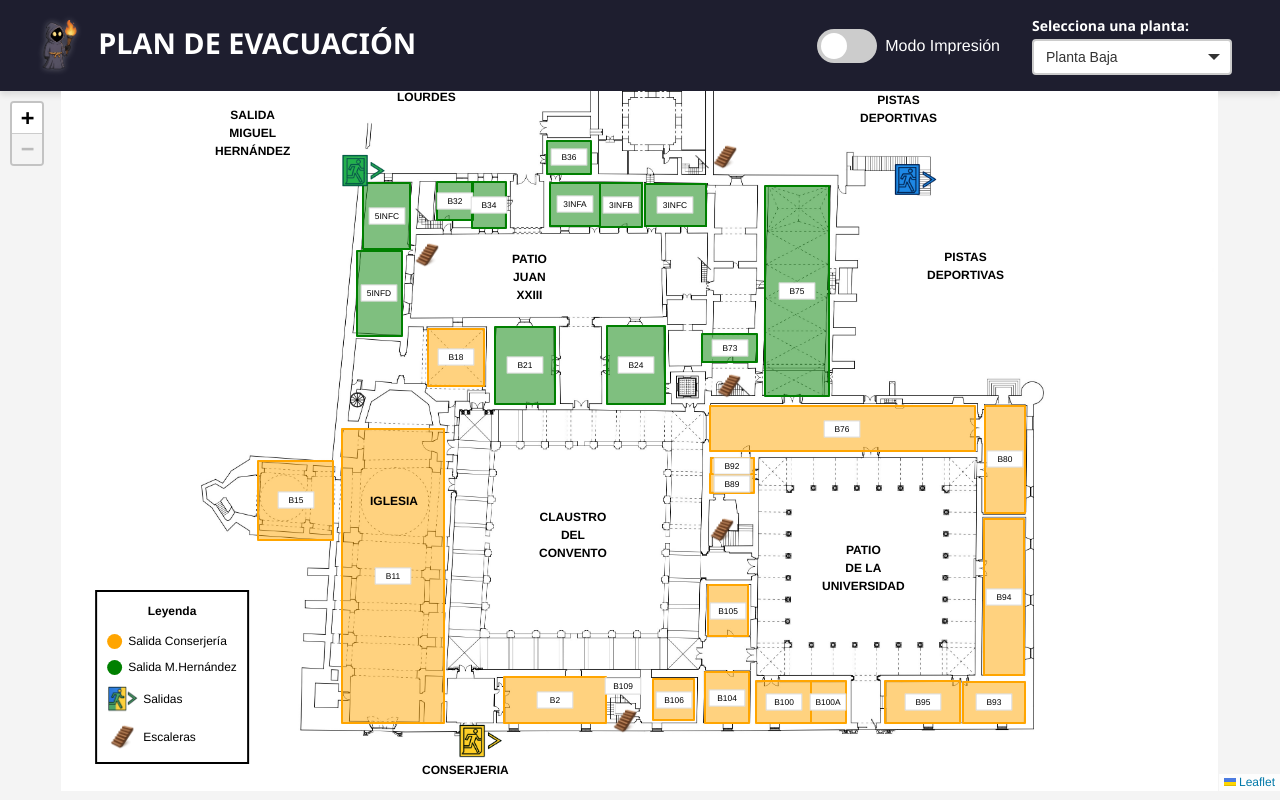
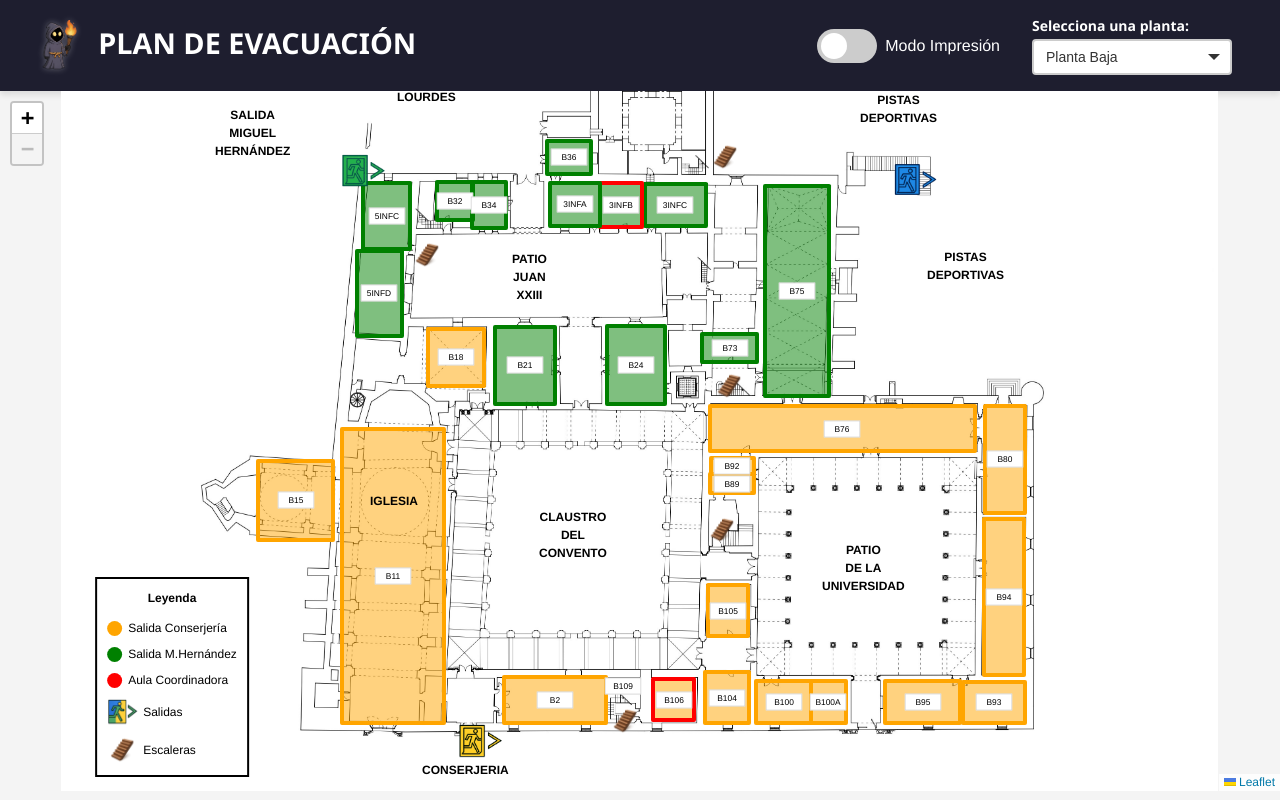
Before and after one commit to PedroGalan23/rutas-emergencia, a React (Create React App) app: page / in a window 1280 px wide. Built offline with nearby package versions, Linux system fonts and the light colour scheme.

Commit message:
Modificacion de Aulas coordinadoras

```diff
--- a/src/App.css
+++ b/src/App.css
@@ -431,3 +431,35 @@ input:checked + .slider:before {
   border-top: 6px solid #333;
   transform: translateY(-50%);
 }
+/* Badge para el aula coordinadora */
+.coordinadora-badge {
+  display: inline-block;      /* for padding y min-width efectivos */
+  white-space: nowrap;        /* evita que el texto se parta */
+  padding: 4px 12px;          /* más espacio lateral */
+  min-width: 80px;            /* aseguras un ancho mínimo */
+  text-align: center;         /* centrar el texto */
+  background-color: #e74c3c;
+  color: white;
+  border-radius: 4px;
+  font-weight: bold;
+  font-size: 12px;
+  text-transform: uppercase;
+  box-shadow: 0 0 4px rgba(0,0,0,0.3);
+  animation: pulse 2s ease-in-out infinite;
+}
+
+@keyframes pulse {
+  0%   { transform: scale(1);   opacity: 1; }
+  50%  { transform: scale(1.1); opacity: 0.8; }
+  100% { transform: scale(1);   opacity: 1; }
+}
+/* Etiqueta profesional para aula coordinadora */
+.coordinadora-label {
+  background: transparent !important;
+  border: none !important;
+  color: #2c3e50 !important;
+  font-size: 14px !important;
+  font-weight: bold !important;
+  text-shadow: 1px 1px 2px rgba(0,0,0,0.4) !important;
+  pointer-events: none;
+}
--- a/src/App.js
+++ b/src/App.js
@@ -344,7 +344,6 @@ function App() {
 
     const currentAulas = aulasData[plantaSeleccionada] || [];
     const uniqueSectors = [];
-
     currentAulas.forEach((aula) => {
       if (!uniqueSectors.some(item => item.sector === aula.sector)) {
         uniqueSectors.push({ sector: aula.sector, color: aula.color });
@@ -381,6 +380,18 @@ function App() {
             <span>{item.sector}</span>
           </div>
         ))}
+        {/* Nueva indicación para aulas coordinadoras */}
+        <div style={{ display: 'flex', alignItems: 'center' }}>
+          <span style={{
+            display: 'inline-block',
+            width: '15px',
+            height: '15px',
+            borderRadius: '50%',
+            backgroundColor: 'red',
+            marginRight: '6px'
+          }}></span>
+          <span>Aula Coordinadora</span>
+        </div>
         <div style={{ display: 'flex', alignItems: 'center' }}>
           <img src={salidaLeyenda} alt="Salidas" style={{ height: '30px', marginRight: '6px' }} />
           <span>Salidas</span>
@@ -393,7 +404,27 @@ function App() {
     );
   });
 
-  const aulas = aulasData[plantaSeleccionada];
+// UNIFICACIÓN DE FILTRADO: coordinadoras + (opcional) aula seleccionada
+const aulas = aulasData[plantaSeleccionada] || [];
+let aulasToDisplay = aulas;
+
+if (aulaActiva) {
+  const sector = aulaActiva.sector;
+  // obtenemos todas las coordinadoras de ese sector
+  const coordinadoras = aulas.filter(a => a.sector === sector && a.coordinadora);
+
+  if (aulaActiva.coordinadora) {
+    // si el aula activa es coordinadora, mostramos todas las coordinadoras
+    aulasToDisplay = coordinadoras;
+  } else {
+    // si no es coordinadora, mostramos todas las coordinadoras + el aula activa
+    aulasToDisplay = coordinadoras.length > 0
+      ? [...coordinadoras, aulaActiva]
+      : [aulaActiva];
+  }
+}
+
+
   const zonasComunes = zonasComunesData[plantaSeleccionada] || [];
 
   return (
@@ -436,15 +467,12 @@ function App() {
                 }}
               >
                 {Object.keys(planos).map((planta) => (
-                  <option key={planta} value={planta}>
-                    {planta}
-                  </option>
+                  <option key={planta} value={planta}>{planta}</option>
                 ))}
               </select>
               <span className="custom-arrow"></span>
             </div>
           </div>
-
         </div>
       </header>
       <div className="map-container">
@@ -463,7 +491,7 @@ function App() {
         >
           <ImageOverlay url={planos[plantaSeleccionada]} bounds={imageBounds} />
 
-          {/* Marcadores de salidas de emergencia */}
+          {/* Salidas de emergencia */}
           {(salidasEmergencia[plantaSeleccionada] || []).map((salida, index) => {
             const imageSrc = imagesSalida[salida.imagen];
             return (
@@ -481,8 +509,8 @@ function App() {
             );
           })}
 
-          {/* Aulas */}
-          {aulas.map((aula) => {
+          {/* Aulas filtradas */}
+          {aulasToDisplay.map((aula) => {
             const { coordenadas, color, id, nombre } = aula;
             const bounds = [coordenadas.infDer, coordenadas.supIzq];
             const centro = calcularCentro(coordenadas);
@@ -491,12 +519,12 @@ function App() {
                 <Rectangle
                   bounds={bounds}
                   pathOptions={{
-                    color: aulaActiva?.id === id ? 'purple' : color,
-                    fillColor: aulaActiva?.id === id ? 'purple' : color,
+                    color: aula.coordinadora ? 'red' : color,
+                    fillColor: color,
                     fillOpacity: 0.5,
-                    weight: aulaActiva?.id === id ? 4 : 2
+                    weight: 4
                   }}
-                  interactive={true}
+                  interactive
                 >
                   <Tooltip direction="top" offset={[0, -8]} opacity={1} sticky interactive>
                     {nombre}
@@ -523,7 +551,7 @@ function App() {
             </Marker>
           ))}
 
-          {/* Marcadores de las Escaleras */}
+          {/* Escaleras */}
           {escaleras.map((escalera) => (
             <Marker
               key={escalera.id}
@@ -532,11 +560,9 @@ function App() {
               eventHandlers={{
                 click: () => {
                   if (plantaSeleccionada !== "Planta Baja") {
-                    // Si no estás en la planta baja, cambia a Planta Baja sin mostrar ruta.
                     setPlantaSeleccionada("Planta Baja");
                     setAulaActiva(escalera);
                   } else {
-                    // En la planta baja, al pulsar la escalera se muestra la ruta como aula normal.
                     setAulaActiva(escalera);
                   }
                 }
@@ -544,7 +570,7 @@ function App() {
             />
           ))}
 
-          {/* Flechas de la ruta si existe */}
+          {/* Flechas de ruta */}
           {aulaActiva?.ruta &&
             aulaActiva.ruta.slice(0, -1).map((p, i) => {
               const siguiente = aulaActiva.ruta[i + 1];
@@ -558,7 +584,7 @@ function App() {
               );
             })}
 
-          {/* Monje animado (flechaPosicion) */}
+          {/* Monje animado */}
           {!imprimible && flechaPosicion && aulaActiva?.ruta && (
             <Marker
               position={flechaPosicion}
@@ -573,7 +599,7 @@ function App() {
 
           <ClickHandler aulas={aulas} />
 
-          {/* Mostramos el QR y la Leyenda */}
+          {/* QR y Leyenda */}
           <QrOverlay aulaActiva={aulaActiva} plantaSeleccionada={plantaSeleccionada} />
           <LeyendaOverlay plantaSeleccionada={plantaSeleccionada} />
         </MapContainer>
--- a/src/data/aulas.json
+++ b/src/data/aulas.json
@@ -1809,7 +1809,7 @@
         "sector": "Salida pistas",
         "color": "blue",
         "grupo":"",
-        "coordinadora": false,
+        "coordinadora": true,
         "coordenadas": {
           "supIzq": [3950, 3552],
           "infDer": [3782, 3956]
@@ -1848,7 +1848,7 @@
         "sector": "Salida Conserjería",
         "color": "orange",
         "grupo":"",
-        "coordinadora": false,
+        "coordinadora": true,
         "coordenadas": {
           "supIzq": [2691, 4620],
           "infDer": [2475, 4948]
```
